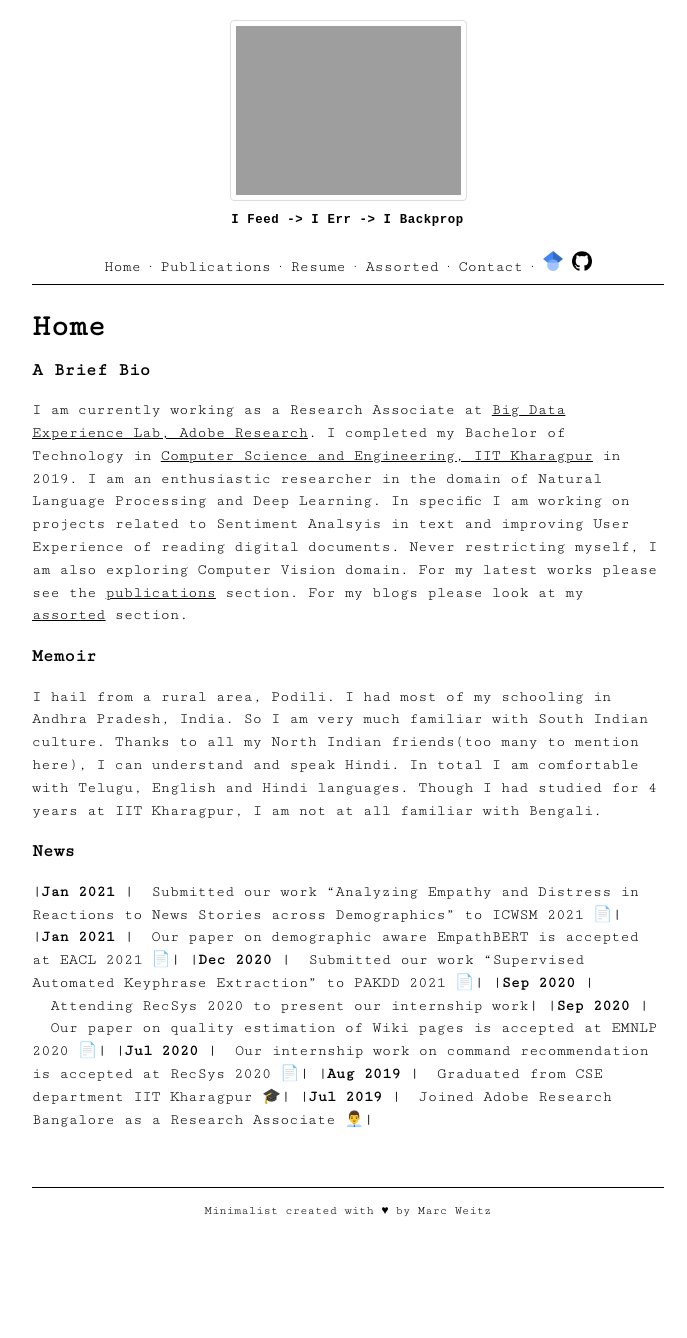
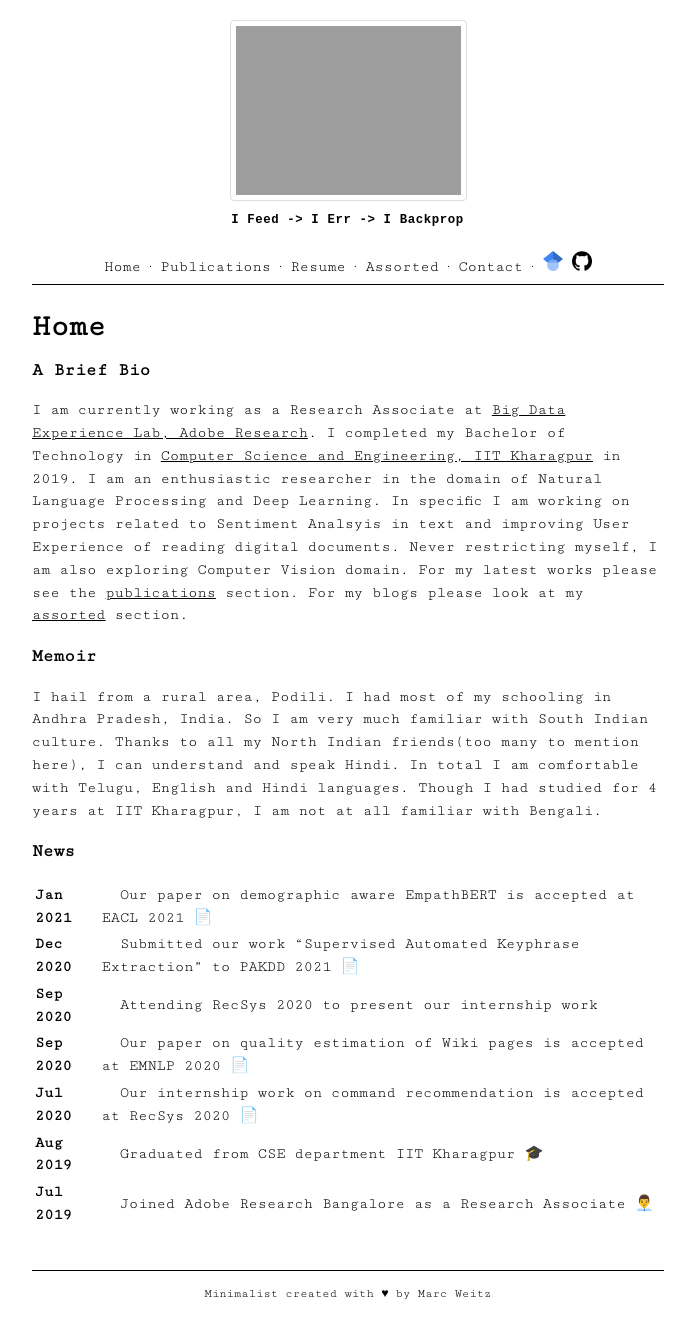
Before and after one commit to bhanu77prakash/bhanu77prakash.github.io, a Jekyll site: the page built from index.md, in a window 1280 px wide. Shown: the whole page, without its empty margins (292-979 px from the left). Built offline with Jekyll 4.4.1, drawn with Linux system fonts in a browser that asks for light colours; before the commit the page ends 1255 px from its top, so only the background shows below that.

Commit message:
updated index

```diff
--- a/index.md
+++ b/index.md
@@ -9,7 +9,7 @@ I am currently working as a Research Associate at [Big Data Experience Lab, Adob
 I hail from a rural area, Podili. I had most of my schooling in Andhra Pradesh, India. So I am very much familiar with South Indian culture. Thanks to all my North Indian friends(too many to mention here), I can understand and speak Hindi. In total I am comfortable with Telugu, English and Hindi languages. Though I had studied for 4 years at IIT Kharagpur, I am not at all familiar with Bengali.
 
 ### News
-|**Jan 2021**    |&nbsp;&nbsp;Submitted our work "Analyzing Empathy and Distress in Reactions to News Stories across Demographics" to ICWSM 2021 📄|
+
 |**Jan 2021**    |&nbsp;&nbsp;Our paper on demographic aware EmpathBERT is accepted at EACL 2021 📄|
 |**Dec 2020**    |&nbsp;&nbsp;Submitted our work "Supervised Automated Keyphrase Extraction" to PAKDD 2021 📄|
 |**Sep 2020**    |&nbsp;&nbsp;Attending RecSys 2020 to present our internship work|
```
